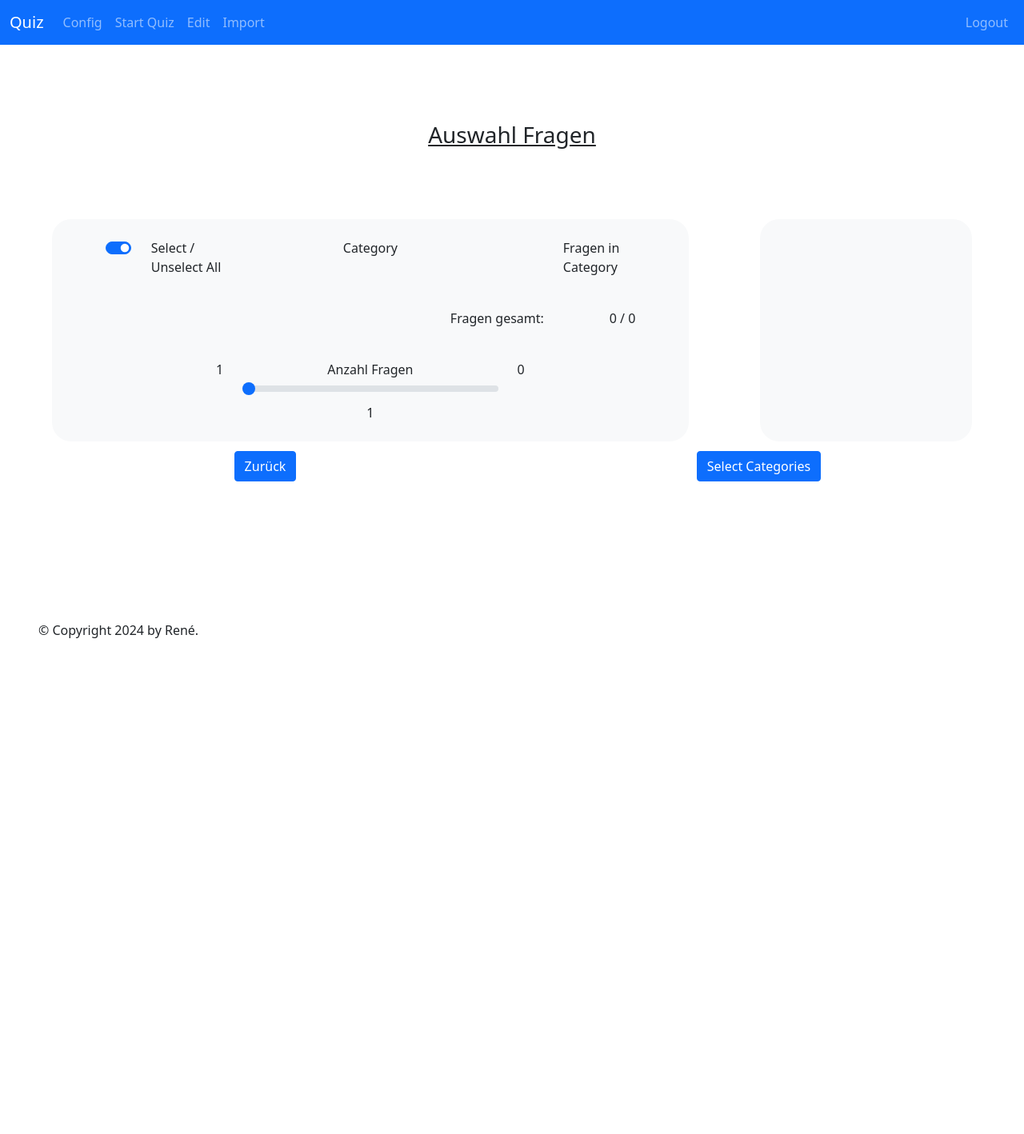
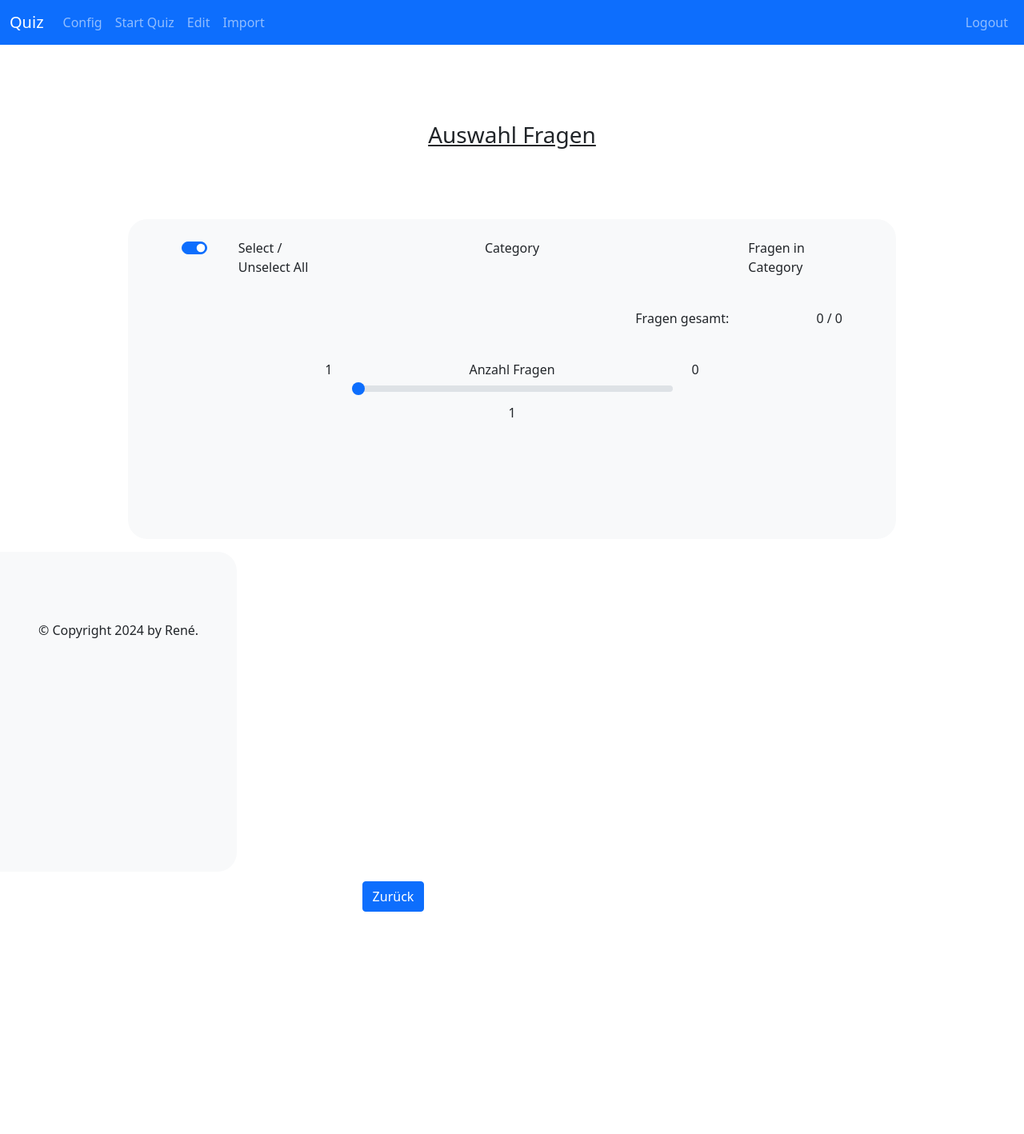
Before and after one commit to Claptrap3004/AbfrageProgramm, a PHP site: template App/view/quiz/selectQuestions.html.twig in a window 1280 px wide. Shown: the whole page at 80% size. Before the commit the page ends 798 px from the top, so only its background shows below. Run offline with PHP 8.4, Linux system fonts and the light colour scheme; the template is opened without the code that fills it, so the values that code supplies are empty; some libraries are stand-ins or nearby versions.

Commit message:
started to change views to deal with rem and em

```diff
--- a/App/view/base.html.twig
+++ b/App/view/base.html.twig
@@ -12,10 +12,10 @@
     <style>
         .welcomeButton {
 
-            min-width: 50%;
-            max-width: 50%;
-            max-height: 100%;
-            min-height: 100%;
+            min-width: 27em;
+            max-width: 27em;
+            max-height: 9em;
+            min-height: 9em;
 
         }
 
@@ -28,34 +28,36 @@
         }
 
         .welcomeButtonDiv {
-            min-width: 100%;
-            max-width: 100%;
-            max-height: 100%;
-            min-height: 100%;
+            /*min-width: .2em;*/
+            /*max-width: .2em;*/
+            /*max-height: .25em;*/
+            /*min-height: .25em;*/
         }
 
         .scrollable-contentleft {
-            min-width: 60%;
-            max-width: 60%;
-            max-height: 50%;
-            min-height: 50%;
+            min-width: 60rem;
+            max-width: 60rem;
+            max-height: 25rem;
+            min-height: 25rem;
             overflow: hidden;
             scrollbar-gutter: stable both-edges;
             border-radius: 1.5rem;
         }
 
         .content-right {
-            min-width: 20%;
-            max-width: 20%;
-            max-height: 50%;
-            min-height: 50%;
+            min-width: 20rem;
+            max-width: 20rem;
+            max-height: 25rem;
+            min-height: 25rem;
             border-radius: 1.5rem;
             overflow: hidden;
         }
 
         .scrollable-contentbuttons {
-            max-width: 100%;
-            max-height: 20%;
+            min-width: 120rem;
+            max-width: 120rem;
+            min-height: 20rem;
+            max-height: 20rem;
             overflow: hidden;
             scrollbar-gutter: stable both-edges;
 
--- a/App/view/quiz/selectQuestions.html.twig
+++ b/App/view/quiz/selectQuestions.html.twig
@@ -78,6 +78,11 @@
             <span id="maxVal">{{ all }}</span>
         </div>
     </div>
+
+{% endblock %}
+{% block contentright %}
+
+
 {% endblock %}
 {% block buttons %}
 
@@ -91,4 +96,6 @@
             <button class="btn btn-primary">Select Categories</button>
         </a>
     </div>
+
+
 {% endblock %}
```
Also changed, not shown: App/view/quiz/finalStats.html.twig (+4 -9 lines).
